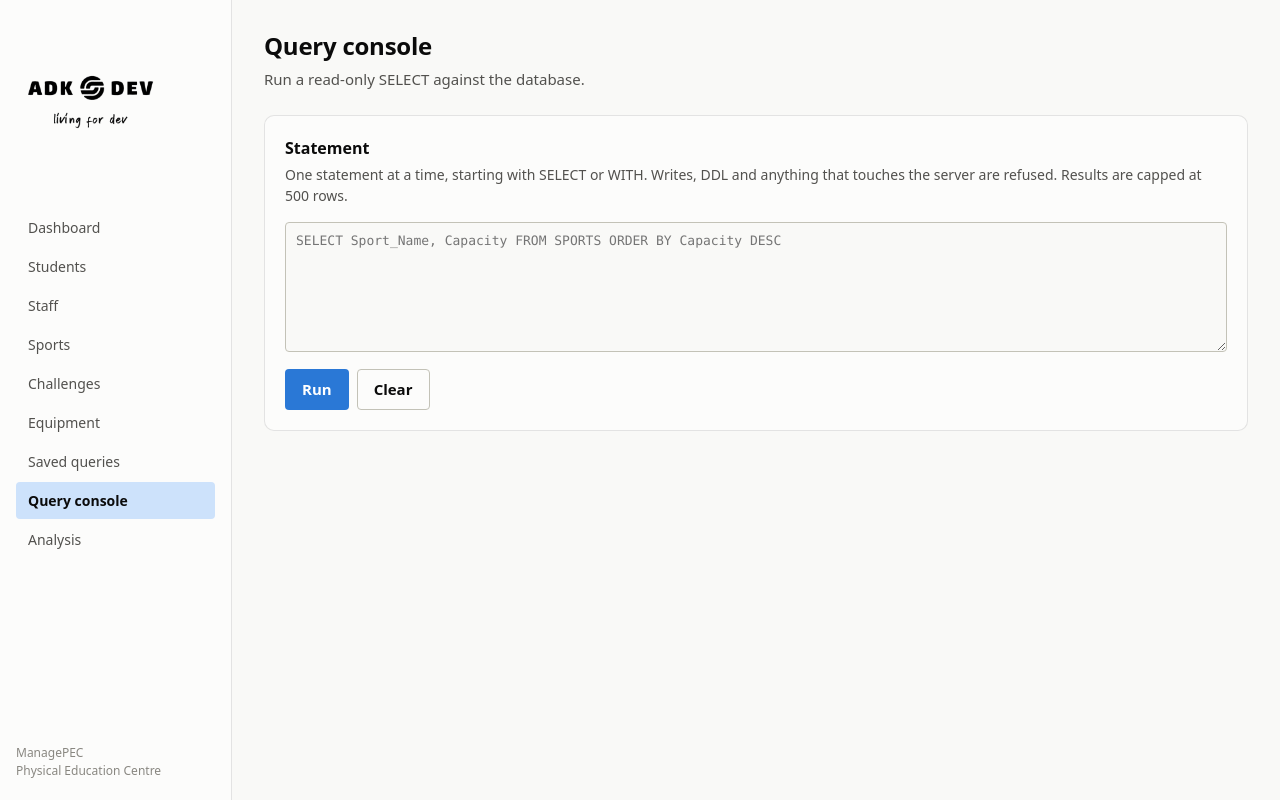
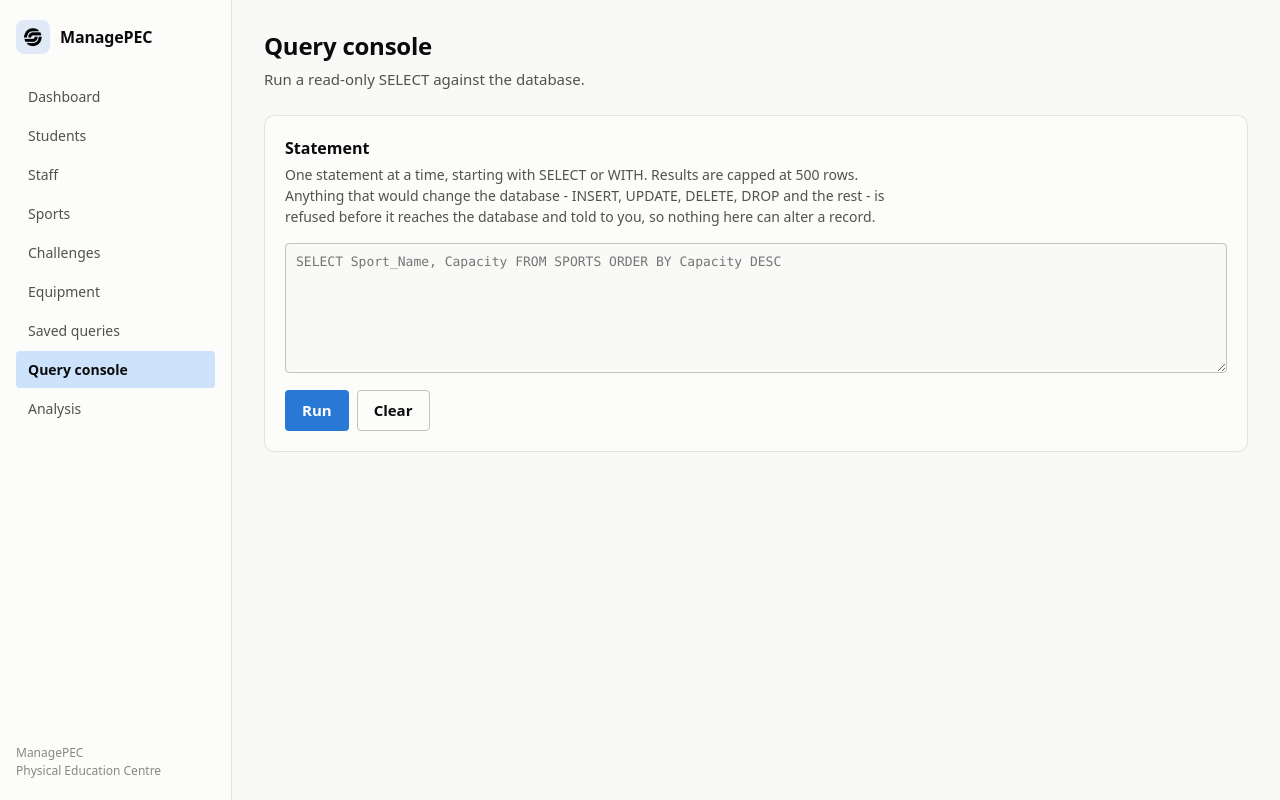
Before and after one commit to Dileepadari/ManagePEC, a Flask app: page /query in a window 1280 px wide. Run offline with Flask 3, Linux system fonts and the light colour scheme.

Commit message:
Use the ADK DEV mark, fill the viewport width, fix the 404 handler, and warn when a console query would change the database

```diff
--- a/managepec/web/routes.py
+++ b/managepec/web/routes.py
@@ -6,6 +6,8 @@ ever concatenated into a statement.
 """
 
 from __future__ import annotations
+
+import re
 
 from flask import (
     Blueprint,
@@ -40,6 +42,18 @@ USER_ERRORS = (ValidationError, repo.RepositoryError)
 def blank(value: object) -> str:
     """Render NULLs as a dash rather than the word None."""
     return "-" if value is None else str(value)
+
+
+@bp.app_template_filter("column_label")
+def column_label(column: str) -> str:
+    """Turn a database column name into a heading a person would write.
+
+    `Student_ID` becomes "Student ID" and `AvgAttendance` becomes "Avg
+    Attendance". The stylesheet upper-cases table headings, so this is about
+    losing the underscores and splitting the runs-together names, not about case.
+    """
+    spaced = re.sub(r"(?<=[a-z0-9])(?=[A-Z])", " ", str(column).replace("_", " "))
+    return " ".join(spaced.split()) or str(column)
 
 
 @bp.app_context_processor
@@ -262,6 +276,7 @@ def query_console():
     rows: list[dict] = []
     truncated = False
     error = None
+    would_change = False
 
     if request.method == "POST":
         limit = current_app.config["MAX_QUERY_ROWS"]
@@ -269,9 +284,10 @@ def query_console():
             columns, rows, truncated = safe_sql.run(conn, sql, limit)
         except safe_sql.UnsafeQuery as exc:
             error = str(exc)
+            would_change = exc.changes_database
         except Exception as exc:
             conn.rollback()
-            error = f"the database rejected that query: {exc}"
+            error = f"The database rejected that query: {exc}"
 
     return render_template(
         "query.html",
@@ -280,6 +296,7 @@ def query_console():
         rows=rows,
         truncated=truncated,
         error=error,
+        would_change=would_change,
         ran=request.method == "POST" and error is None,
         limit=current_app.config["MAX_QUERY_ROWS"],
     )
@@ -328,6 +345,21 @@ def api_summary():
     )
 
 
-@bp.errorhandler(404)
+# app_errorhandler, not errorhandler: a URL that matches no route belongs to no
+# blueprint, so a blueprint-scoped handler never sees it and Flask serves its own
+# unstyled page instead.
+@bp.app_errorhandler(404)
 def not_found(_error):
     return render_template("error.html", code=404, message="Page not found."), 404
+
+
+@bp.app_errorhandler(500)
+def server_error(_error):
+    return (
+        render_template(
+            "error.html",
+            code=500,
+            message="Something went wrong at our end. The error has been logged.",
+        ),
+        500,
+    )
--- a/managepec/web/static/css/app.css
+++ b/managepec/web/static/css/app.css
@@ -101,35 +101,57 @@ a {
   gap: 24px;
 }
 
-.sidebar .brand img {
-  width: 150px;
-  max-width: 100%;
+/* The mark in a tinted badge next to the app name, the same treatment the other
+   ADK DEV projects use. The full wordmark is close to square (476x524 - mark,
+   name and tagline stacked) and is too tall for an app shell. */
+.sidebar .brand {
+  display: flex;
+  align-items: center;
+  gap: 10px;
+  text-decoration: none;
+  color: var(--text-primary);
 }
 
-/* Only one wordmark is ever shown. `display` is left entirely to these rules -
-   giving `.sidebar .brand img` a display of its own would out-specify them and
-   put both variants on screen at once. */
-.sidebar .brand .brand-dark {
-  display: block;
+.brand-badge {
+  display: flex;
+  align-items: center;
+  justify-content: center;
+  flex: none;
+  width: 34px;
+  height: 34px;
+  padding: 5px;
+  border-radius: 8px;
+  background: color-mix(in srgb, var(--accent) 14%, transparent);
 }
-.sidebar .brand .brand-light {
-  display: none;
+
+.brand-badge img {
+  width: 100%;
+  height: 100%;
+  object-fit: contain;
+}
+
+.brand-name {
+  font-size: 16px;
+  font-weight: 600;
+  letter-spacing: -0.01em;
+}
+
+/* The mark ships as a solid brand-violet on transparent, which disappears
+   against a dark surface. brightness(0) flattens any opaque pixel to black and
+   keeps the alpha shape; invert(1) flips it to white for dark mode, so it reads
+   in both themes without shipping a second file. */
+.logo-mono {
+  filter: brightness(0);
 }
 
 @media (prefers-color-scheme: dark) {
-  :root:not([data-theme="light"]) .sidebar .brand .brand-dark {
-    display: none;
-  }
-  :root:not([data-theme="light"]) .sidebar .brand .brand-light {
-    display: block;
+  :root:not([data-theme="light"]) .logo-mono {
+    filter: brightness(0) invert(1);
   }
 }
 
-:root[data-theme="dark"] .sidebar .brand .brand-dark {
-  display: none;
-}
-:root[data-theme="dark"] .sidebar .brand .brand-light {
-  display: block;
+:root[data-theme="dark"] .logo-mono {
+  filter: brightness(0) invert(1);
 }
 
 .sidebar nav {
@@ -164,9 +186,12 @@ a {
   color: var(--text-muted);
 }
 
+/* Fills the shell column. Cards and tables want the width; only running prose
+   is held to a readable measure, by `.prose` below. */
 main {
   padding: 28px 32px 56px;
-  max-width: 1240px;
+  width: 100%;
+  min-width: 0;
 }
 
 .page-head {
@@ -177,6 +202,13 @@ main {
   margin: 0 0 4px;
   font-size: 24px;
   letter-spacing: -0.01em;
+}
+
+.page-head p,
+.card > h2 + p,
+.note,
+.flash {
+  max-width: 78ch;
 }
 
 .page-head p {
--- a/managepec/web/templates/_macros.html
+++ b/managepec/web/templates/_macros.html
@@ -1,11 +1,18 @@
 {# Shared rendering helpers. #}
 
-{% macro data_table(columns, rows, empty='No rows.') %}
+{# `raw_headers` keeps the column names exactly as the database returned them.
+   The query console and the saved-query page pass it, because there the header
+   is part of the answer; everywhere else the heading is read by people. #}
+{% macro data_table(columns, rows, empty='No rows.', raw_headers=false) %}
   {% if rows %}
     <div class="table-wrap">
       <table>
         <thead>
-          <tr>{% for column in columns %}<th>{{ column }}</th>{% endfor %}</tr>
+          <tr>
+            {% for column in columns %}
+              <th>{{ column if raw_headers else column | column_label }}</th>
+            {% endfor %}
+          </tr>
         </thead>
         <tbody>
           {% for row in rows %}
--- a/managepec/web/templates/base.html
+++ b/managepec/web/templates/base.html
@@ -11,8 +11,10 @@
 <div class="shell">
   <aside class="sidebar">
     <a class="brand" href="{{ url_for('pec.dashboard') }}">
-      <img class="brand-dark" src="{{ url_for('static', filename='images/logo-full-dark.png') }}" alt="ADK DEV">
-      <img class="brand-light" src="{{ url_for('static', filename='images/logo-full-light.png') }}" alt="ADK DEV">
+      <span class="brand-badge">
+        <img class="logo-mono" src="{{ url_for('static', filename='images/logo-mark.png') }}" alt="">
+      </span>
+      <span class="brand-name">ManagePEC</span>
     </a>
     <nav>
       {% for endpoint, label in nav_items %}
--- a/managepec/web/templates/query.html
+++ b/managepec/web/templates/query.html
@@ -8,9 +8,10 @@
 {% block content %}
 <div class="card">
   <h2>Statement</h2>
-  <p>One statement at a time, starting with SELECT or WITH. Writes, DDL and
-     anything that touches the server are refused. Results are capped at
-     {{ limit }} rows.</p>
+  <p>One statement at a time, starting with SELECT or WITH. Results are capped
+     at {{ limit }} rows. Anything that would change the database - INSERT,
+     UPDATE, DELETE, DROP and the rest - is refused before it reaches the
+     database and told to you, so nothing here can alter a record.</p>
   <form method="post" action="{{ url_for('pec.query_console') }}">
     <textarea name="sql" spellcheck="false"
               placeholder="SELECT Sport_Name, Capacity FROM SPORTS ORDER BY Capacity DESC">{{ sql }}</textarea>
@@ -22,14 +23,20 @@
 </div>
 
 {% if error %}
-  <div class="card">
-    <h2>Refused</h2>
+  <div class="card {{ 'callout-warning' if would_change else '' }}">
+    <h2>
+      {% if would_change %}
+        <span class="status critical">Not run - this would have changed the database</span>
+      {% else %}
+        Not run
+      {% endif %}
+    </h2>
     <p>{{ error }}</p>
   </div>
 {% elif ran %}
   <div class="card">
     <h2>Result</h2>
-    {{ ui.data_table(columns, rows, 'The query ran and returned no rows.') }}
+    {{ ui.data_table(columns, rows, 'The query ran and returned no rows.', raw_headers=true) }}
     {% if truncated %}
       <p class="note">Output was cut off at {{ limit }} rows.</p>
     {% endif %}
--- a/managepec/web/templates/saved_queries.html
+++ b/managepec/web/templates/saved_queries.html
@@ -17,7 +17,7 @@
   <h2>{{ chosen.title }}</h2>
   <p>{{ chosen.description }}</p>
   <pre class="sql">{{ chosen.sql }}</pre>
-  {{ ui.data_table(columns, rows, 'This query returned nothing.') }}
+  {{ ui.data_table(columns, rows, 'This query returned nothing.', raw_headers=true) }}
   {% if truncated %}
     <p class="note">Output was cut off at the row limit.</p>
   {% endif %}
```
Also changed, not shown: other parts of managepec/web/static/css/app.css (+60 -1 lines), DEVDOC.md (+16 -4 lines), managepec/safe_sql.py (+81 -25 lines), managepec/web/templates/students.html (+6 -4 lines), tests/test_safe_sql.py (+55 -1 lines), tests/test_web.py (+27 -4 lines), README.md, assets/logo-full-dark.png (deleted), assets/logo-full-light.png (deleted), managepec/web/static/images/logo-full-dark.png (deleted), managepec/web/static/images/logo-full-light.png (deleted).
